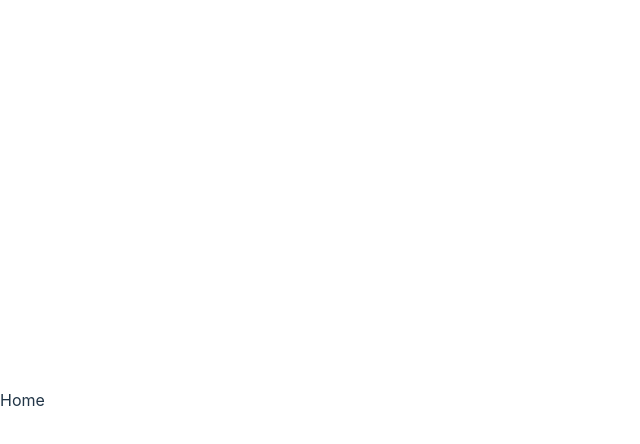
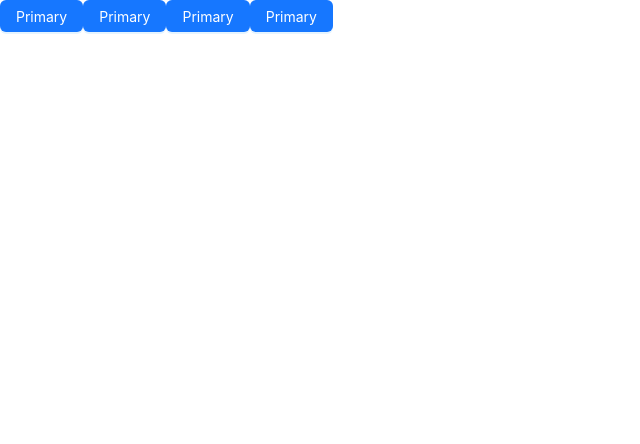
Before and after one commit to Gabriel-maia-santos/access-3s, a React (Vite) app: page /home in a window 1280 px wide. Shown: the top 444 px of the page, without its empty margins (0-640 px from the left). Built offline with nearby package versions, Linux system fonts and the light colour scheme.

Commit message:
arrumando css

```diff
--- a/src/index.css
+++ b/src/index.css
@@ -26,9 +26,6 @@ a:hover {
 body {
   margin: 0;
   display: flex;
-  place-items: center;
-  min-width: 320px;
-  min-height: 100vh;
 }
 
 h1 {
--- a/src/pages/Home/index.jsx
+++ b/src/pages/Home/index.jsx
@@ -1,7 +1,31 @@
 import React from 'react';
 
+import { Button, Flex, Segmented } from 'antd';
+
+const justifyOptions = [
+    'flex-start',
+    'center',
+    'flex-end',
+    'space-between',
+    'space-around',
+    'space-evenly',
+];
+const alignOptions = ['flex-start', 'center', 'flex-end'];
+
+
 export const Home = () => {
-    return (<>
-        Home
-    </>)
+
+        const [justify, setJustify] = React.useState(justifyOptions[3]);
+        const [alignItems, setAlignItems] = React.useState(alignOptions[1]);
+    return (
+            <body>
+                <Flex justify={justify} align={alignItems}>
+                    <Button type="primary">Primary</Button>
+                    <Button type="primary">Primary</Button>
+                    <Button type="primary">Primary</Button>
+                    <Button type="primary">Primary</Button>
+            </Flex>
+        </body>
+
+        );
 }
```
